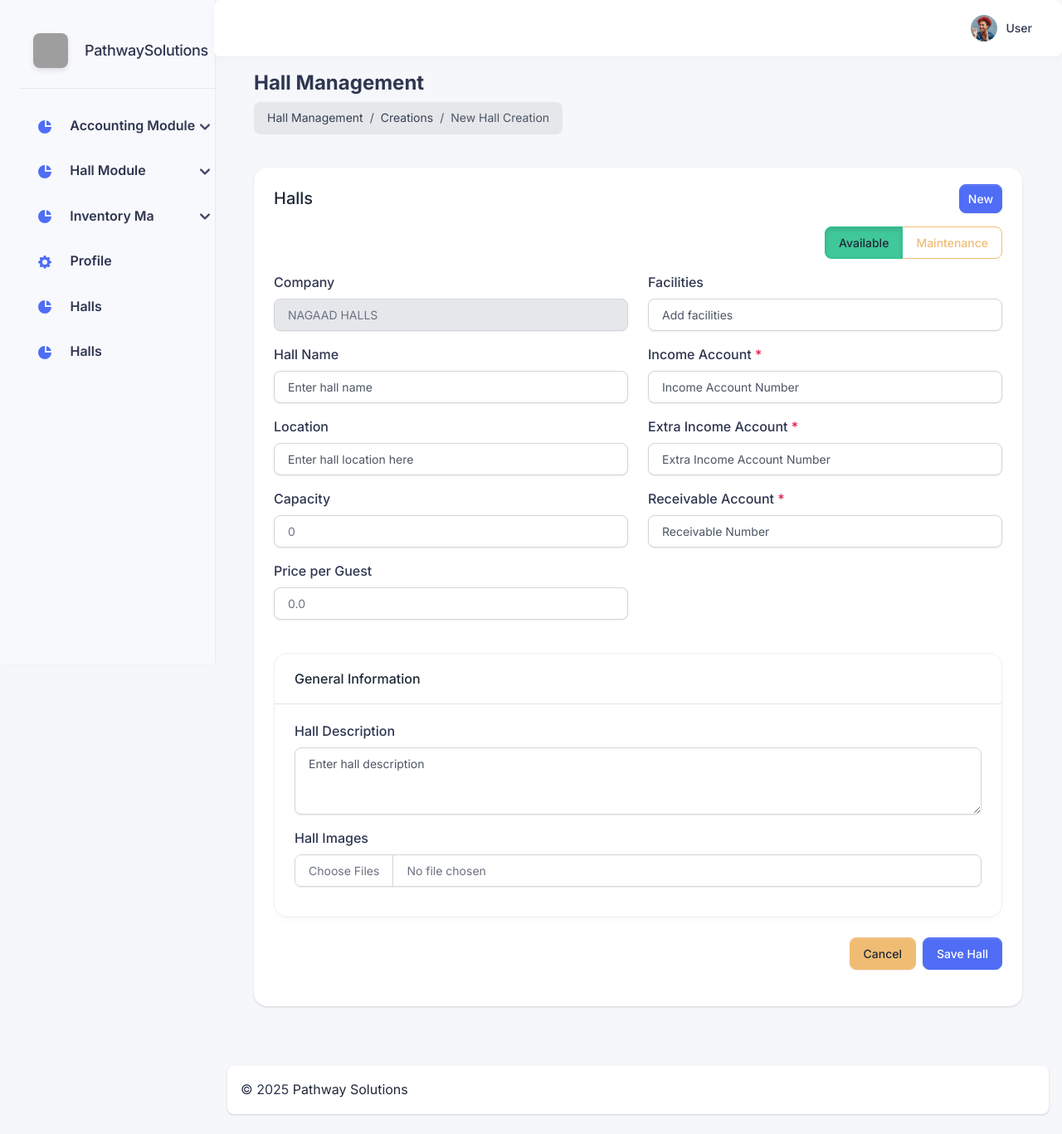
After one commit to engmdc/path, a Django app: page /hall/new-hall-creation/ in a window 1280 px wide. The commit adds this page. Shown: the whole page at 83% size. Run offline with Django 5.2, Linux system fonts and the light colour scheme; some libraries are stand-ins or nearby versions; grey boxes are pictures that could not be loaded.

Commit message:
prepared forms for hall module

```diff
--- /dev/null
+++ b/hall/apps.py
@@ -0,0 +1,6 @@
+from django.apps import AppConfig
+
+
+class HallConfig(AppConfig):
+    default_auto_field = 'django.db.models.BigAutoField'
+    name = 'hall'
--- /dev/null
+++ b/hall/forms.py
@@ -0,0 +1,41 @@
+from django import forms
+from .models import Hall, Facility, EventType
+
+class EventTypeForm(forms.ModelForm):
+    class Meta:
+        model = EventType
+        fields = ['name']
+        widgets = {
+            'name': forms.TextInput(attrs={'class': 'form-control', 'placeholder': 'Enter event type name'}),
+        }
+
+class FacilityForm(forms.ModelForm):
+    class Meta:
+        model = Facility
+        fields = ['name', 'description', 'additional_price']
+        widgets = {
+            'name': forms.TextInput(attrs={'class': 'form-control', 'placeholder': 'Enter facility name'}),
+            'description': forms.Textarea(attrs={'class': 'form-control', 'rows': '3', 'placeholder': 'Enter facility description'}),
+            'additional_price': forms.NumberInput(attrs={'class': 'form-control', 'placeholder': '0.00', 'step': '0.01'}),
+        }
+
+class HallForm(forms.ModelForm):
+    class Meta:
+        model = Hall
+        fields = [
+            'name', 'location', 'capacity', 'price_per_guest',
+            'facilities', 'income_account', 'extra_income_account',
+            'receivable_account', 'description', 'is_available'
+        ]
+        widgets = {
+            'name': forms.TextInput(attrs={'class': 'form-control', 'placeholder': 'Enter hall name'}),
+            'location': forms.TextInput(attrs={'class': 'form-control', 'placeholder': 'Enter hall location here'}),
+            'capacity': forms.NumberInput(attrs={'class': 'form-control', 'placeholder': '0'}),
+            'price_per_guest': forms.NumberInput(attrs={'class': 'form-control', 'placeholder': '0.00', 'step': '0.01'}),
+            'facilities': forms.TextInput(attrs={'class': 'form-control', 'placeholder': 'Add facilities'}),
+            'income_account': forms.TextInput(attrs={'class': 'form-control', 'placeholder': 'Income Account Number'}),
+            'extra_income_account': forms.TextInput(attrs={'class': 'form-control', 'placeholder': 'Extra Income Account Number'}),
+            'receivable_account': forms.TextInput(attrs={'class': 'form-control', 'placeholder': 'Receivable Number'}),
+            'description': forms.Textarea(attrs={'class': 'form-control', 'rows': '3', 'placeholder': 'Enter hall description'}),
+            'is_available': forms.HiddenInput(),
+        }
--- /dev/null
+++ b/hall/urls.py
@@ -0,0 +1,13 @@
+from django.urls import path
+from . import views
+
+app_name = 'hall'
+
+urlpatterns = [
+    path('new-hall-creation/', views.new_hall_creation, name='new_hall_creation'),
+    path('list/', views.hall_list, name='hall_list'),
+    path('facility-creation/', views.facility_creation, name='facility_creation'),
+    path('facility-list/', views.facility_list, name='facility_list'),
+    path('event-type-creation/', views.event_type_creation, name='event_type_creation'),
+    path('event-type-list/', views.event_type_list, name='event_type_list'),
+]
--- /dev/null
+++ b/hall/views.py
@@ -0,0 +1,78 @@
+from django.shortcuts import render, redirect
+from django.contrib import messages
+from .forms import HallForm, FacilityForm, EventTypeForm
+from .models import Hall, Facility, EventType
+
+def new_hall_creation(request):
+    if request.method == 'POST':
+        form = HallForm(request.POST)
+        if form.is_valid():
+            hall = form.save(commit=False)
+            hall.is_available = 'status' in request.POST and request.POST['status'] == 'available'
+            hall.save()
+            messages.success(request, 'Hall created successfully!')
+            return redirect('hall_list')
+        else:
+            messages.error(request, 'Please correct the errors below.')
+    else:
+        form = HallForm(initial={'is_available': True})
+
+    context = {
+        'form': form,
+    }
+    return render(request, 'hall/new_hall_creation.html', context)
+
+def facility_creation(request):
+    if request.method == 'POST':
+        form = FacilityForm(request.POST)
+        if form.is_valid():
+            form.save()
+            messages.success(request, 'Facility created successfully!')
+            return redirect('hall:facility_list')
+        else:
+            messages.error(request, 'Please correct the errors below.')
+    else:
+        form = FacilityForm()
+
+    context = {
+        'form': form,
+    }
+    return render(request, 'hall/facility_creation.html', context)
+
+def facility_list(request):
+    facilities = Facility.objects.all()
+    context = {
+        'facilities': facilities
+    }
+    return render(request, 'hall/facility_list.html', context)
+
+def event_type_creation(request):
+    if request.method == 'POST':
+        form = EventTypeForm(request.POST)
+        if form.is_valid():
+            form.save()
+            messages.success(request, 'Event type created successfully!')
+            return redirect('hall:event_type_list')
+        else:
+            messages.error(request, 'Please correct the errors below.')
+    else:
+        form = EventTypeForm()
+
+    context = {
+        'form': form,
+    }
+    return render(request, 'hall/event_type_creation.html', context)
+
+def event_type_list(request):
+    event_types = EventType.objects.all()
+    context = {
+        'event_types': event_types
+    }
+    return render(request, 'hall/event_type_list.html', context)
+
+def hall_list(request):
+    halls = Hall.objects.all()
+    context = {
+        'halls': halls
+    }
+    return render(request, 'hall/hall_list.html', context)
--- a/pathfrontend/settings.py
+++ b/pathfrontend/settings.py
@@ -38,6 +38,7 @@ INSTALLED_APPS = [
     'django.contrib.messages',
     'django.contrib.staticfiles',
     'dashboard',
+    'hall',
 ]
 
 MIDDLEWARE = [
--- a/pathfrontend/urls.py
+++ b/pathfrontend/urls.py
@@ -23,6 +23,7 @@ from django.views.generic import RedirectView
 urlpatterns = [
     path('admin/', admin.site.urls),
     path('', include('dashboard.urls')),
+    path('hall/', include('hall.urls', namespace='hall')),
     # Root URL is now handled by dashboard.urls
 ]
 
--- /dev/null
+++ b/templates/hall/new_hall_creation.html
@@ -0,0 +1,190 @@
+{% extends "layouts/base.html" %}
+{% load static %}
+
+{% block title %}New Hall Creation{% endblock %}
+
+{% block content %}
+<div class="content-container">
+    <div class="page-header d-flex justify-content-between align-items-center">
+        <div>
+            <h1 class="page-title">Hall Management</h1>
+            <nav aria-label="breadcrumb">
+                <ol class="breadcrumb">
+                    <li class="breadcrumb-item"><a href="#">Hall Management</a></li>
+                    <li class="breadcrumb-item"><a href="#">Creations</a></li>
+                    <li class="breadcrumb-item active" aria-current="page">New Hall Creation</li>
+                </ol>
+            </nav>
+        </div>
+    </div>
+
+    <div class="card border-0 shadow mb-4">
+        <div class="card-body">
+            <div class="d-flex justify-content-between align-items-center mb-3">
+                <h5 class="mb-0">Halls</h5>
+                <button class="btn btn-sm btn-primary">New</button>
+            </div>
+
+            <div class="row mb-4">
+                <div class="col-12">
+                    <!-- Status toggle buttons -->
+                    <div class="d-flex justify-content-end mb-3">
+                        <div class="btn-group" role="group" aria-label="Hall Status">
+                            <button type="button" class="btn btn-success active">Available</button>
+                            <button type="button" class="btn btn-outline-secondary">Maintenance</button>
+                        </div>
+                    </div>
+
+                    <!-- Hall Creation Form -->
+                    <form method="post" action="{% url 'hall:new_hall_creation' %}" enctype="multipart/form-data">
+                        {% csrf_token %}
+                        <input type="hidden" name="status" id="status" value="available">
+                        <div class="row mb-4">
+                            <div class="col-md-6">
+                                <div class="form-group mb-3">
+                                    <label for="company" class="form-label">Company</label>
+                                    <input type="text" class="form-control" id="company" value="NAGAAD HALLS" readonly>
+                                </div>
+
+                                <div class="form-group mb-3">
+                                    <label for="id_name" class="form-label">Hall Name</label>
+                                    {{ form.name }}
+                                    {% if form.name.errors %}
+                                        <div class="text-danger small">{{ form.name.errors }}</div>
+                                    {% endif %}
+                                </div>
+
+                                <div class="form-group mb-3">
+                                    <label for="id_location" class="form-label">Location</label>
+                                    {{ form.location }}
+                                    {% if form.location.errors %}
+                                        <div class="text-danger small">{{ form.location.errors }}</div>
+                                    {% endif %}
+                                </div>
+
+                                <div class="form-group mb-3">
+                                    <label for="id_capacity" class="form-label">Capacity</label>
+                                    {{ form.capacity }}
+                                    {% if form.capacity.errors %}
+                                        <div class="text-danger small">{{ form.capacity.errors }}</div>
+                                    {% endif %}
+                                </div>
+
+                                <div class="form-group mb-3">
+                                    <label for="id_price_per_guest" class="form-label">Price per Guest</label>
+                                    {{ form.price_per_guest }}
+                                    {% if form.price_per_guest.errors %}
+                                        <div class="text-danger small">{{ form.price_per_guest.errors }}</div>
+                                    {% endif %}
+                                </div>
+                            </div>
+
+                            <div class="col-md-6">
+                                <div class="form-group mb-3">
+                                    <label for="id_facilities" class="form-label">Facilities</label>
+                                    {{ form.facilities }}
+                                    {% if form.facilities.errors %}
+                                        <div class="text-danger small">{{ form.facilities.errors }}</div>
+                                    {% endif %}
+                                </div>
+
+                                <div class="form-group mb-3">
+                                    <label for="id_income_account" class="form-label">Income Account <span class="text-danger">*</span></label>
+                                    {{ form.income_account }}
+                                    {% if form.income_account.errors %}
+                                        <div class="text-danger small">{{ form.income_account.errors }}</div>
+                                    {% endif %}
+                                </div>
+
+                                <div class="form-group mb-3">
+                                    <label for="id_extra_income_account" class="form-label">Extra Income Account <span class="text-danger">*</span></label>
+                                    {{ form.extra_income_account }}
+                                    {% if form.extra_income_account.errors %}
+                                        <div class="text-danger small">{{ form.extra_income_account.errors }}</div>
+                                    {% endif %}
+                                </div>
+
+                                <div class="form-group mb-3">
+                                    <label for="id_receivable_account" class="form-label">Receivable Account <span class="text-danger">*</span></label>
+                                    {{ form.receivable_account }}
+                                    {% if form.receivable_account.errors %}
+                                        <div class="text-danger small">{{ form.receivable_account.errors }}</div>
+                                    {% endif %}
+                                </div>
+                                {{ form.is_available }}
+                            </div>
+                        </div>
+
+                        <div class="row">
+                            <div class="col-12">
+                                <div class="card mb-4">
+                                    <div class="card-header">
+                                        <h6 class="mb-0">General Information</h6>
+                                    </div>
+                                    <div class="card-body">
+                                        <div class="form-group mb-3">
+                                            <label for="id_description" class="form-label">Hall Description</label>
+                                            {{ form.description }}
+                                            {% if form.description.errors %}
+                                                <div class="text-danger small">{{ form.description.errors }}</div>
+                                            {% endif %}
+                                        </div>
+
+                                        <div class="form-group mb-3">
+                                            <label for="hallImage" class="form-label">Hall Images</label>
+                                            <input type="file" class="form-control" id="hallImage" name="hall_images" multiple>
+                                        </div>
+                                    </div>
+                                </div>
+                            </div>
+                        </div>
+
+                        <div class="d-flex justify-content-end">
+                            <button type="button" class="btn btn-secondary me-2">Cancel</button>
+                            <button type="submit" class="btn btn-primary">Save Hall</button>
+                        </div>
+                    </form>
+                </div>
+            </div>
+        </div>
+    </div>
+</div>
+{% endblock content %}
+
+{% block javascripts %}
+<script>
+    document.addEventListener('DOMContentLoaded', function() {
+        // Toggle between Available and Maintenance status
+        const statusButtons = document.querySelectorAll('.btn-group[role="group"] button');
+        const statusInput = document.getElementById('status');
+
+        statusButtons.forEach(button => {
+            button.addEventListener('click', function() {
+                statusButtons.forEach(btn => {
+                    btn.classList.remove('active');
+                    btn.classList.remove('btn-success');
+                    btn.classList.remove('btn-secondary');
+                    btn.classList.add('btn-outline-secondary');
+                });
+
+                this.classList.add('active');
+                this.classList.remove('btn-outline-secondary');
+
+                if (this.textContent.trim() === 'Available') {
+                    this.classList.add('btn-success');
+                    statusInput.value = 'available';
+                } else {
+                    this.classList.add('btn-secondary');
+                    statusInput.value = 'maintenance';
+                }
+            });
+        });
+
+        // Handle cancel button
+        document.querySelector('button.btn-secondary').addEventListener('click', function(e) {
+            e.preventDefault();
+            window.history.back();
+        });
+    });
+</script>
+{% endblock javascripts %}
--- a/templates/includes/sidebar.html
+++ b/templates/includes/sidebar.html
@@ -100,29 +100,68 @@
           <ul class="flex-column nav ps-3 mt-2">
             <li class="nav-item">
               <a class="nav-link" href="#">
-                <span class="sidebar-text">Chart Of Account</span>
+                <span class="sidebar-text">Hall Dashboard </span>
               </a>
             </li>
             <li class="nav-item">
-              <a class="nav-link" href="#">
-                <span class="sidebar-text">360 All Transactions</span>
+              <a href="#" class="nav-link collapsed d-flex justify-content-between align-items-center" data-bs-toggle="collapse" data-bs-target="#submenu-hall-creations" aria-expanded="false">
+                <span class="sidebar-text">Creations</span>
+                <span class="chevron-icon ms-auto">
+                  <svg class="icon icon-sm" fill="currentColor" viewBox="0 0 20 20" xmlns="http://www.w3.org/2000/svg">
+                    <path fill-rule="evenodd" d="M5.293 7.293a1 1 0 011.414 0L10 10.586l3.293-3.293a1 1 0 111.414 1.414l-4 4a1 1 0 01-1.414 0l-4-4a1 1 0 010-1.414z" clip-rule="evenodd"></path>
+                  </svg>
+                </span>
               </a>
+              <div class="multi-level collapse" id="submenu-hall-creations" aria-expanded="false">
+                <ul class="flex-column nav ps-3 mt-2">
+                  <li class="nav-item">
+                    <a class="nav-link" href="{% url 'hall:new_hall_creation' %}">
+                      <span class="sidebar-text">New Hall Creation</span>
+                    </a>
+                  </li>
+                  <li class="nav-item">
+                    <a class="nav-link" href="{% url 'hall:facility_creation' %}">
+                      <span class="sidebar-text">Creation of Facilities</span>
+                    </a>
+                  </li>
+                  <li class="nav-item">
+                    <a class="nav-link" href="{% url 'hall:event_type_creation' %}">
+                      <span class="sidebar-text">Hall Event Type Creation</span>
+                    </a>
+                  </li>
+                </ul>
+              </div>
+            </li>
+            <li class="nav-item">
+              <a href="#" class="nav-link collapsed d-flex justify-content-between align-items-center" data-bs-toggle="collapse" data-bs-target="#submenu-hall-schedule" aria-expanded="false">
+                <span class="sidebar-text">Schedule Management</span>
+                <span class="chevron-icon ms-auto">
+                  <svg class="icon icon-sm" fill="currentColor" viewBox="0 0 20 20" xmlns="http://www.w3.org/2000/svg">
+                    <path fill-rule="evenodd" d="M5.293 7.293a1 1 0 011.414 0L10 10.586l3.293-3.293a1 1 0 111.414 1.414l-4 4a1 1 0 01-1.414 0l-4-4a1 1 0 010-1.414z" clip-rule="evenodd"></path>
+                  </svg>
+                </span>
+              </a>
+              <div class="multi-level collapse" id="submenu-hall-schedule" aria-expanded="false">
+                <ul class="flex-column nav ps-3 mt-2">
+                  <li class="nav-item">
+                    <a class="nav-link" href="#">
+                      <span class="sidebar-text">Hall Bookings</span>
+                    </a>
+                  </li>
+                  <li class="nav-item">
+                    <a class="nav-link" href="#">
+                      <span class="sidebar-text">Schedules</span>
+                    </a>
+                  </li>
+                </ul>
+              </div>
             </li>
             <li class="nav-item">
               <a class="nav-link" href="#">
-                <span class="sidebar-text">Transaction Source</span>
+                <span class="sidebar-text">Hall Reports</span>
               </a>
             </li>
-            <li class="nav-item">
-              <a class="nav-link" href="#">
-                <span class="sidebar-text">Payment Methods</span>
-              </a>
-            </li>
-            <li class="nav-item">
-              <a class="nav-link" href="#">
-                <span class="sidebar-text">Currency Exchange</span>
-              </a>
-            </li>
+
           </ul>
         </div>
       </li>
```
Also changed, not shown: hall/models.py (added, +44 -0 lines), templates/hall/event_type_creation.html (added, +75 -0 lines), templates/hall/event_type_list.html (added, +62 -0 lines), templates/hall/facility_creation.html (added, +85 -0 lines), templates/hall/facility_list.html (added, +64 -0 lines), db.sqlite3, hall/__init__.py (added), hall/migrations/0001_initial.py (added), hall/migrations/0002_eventtype_facility.py (added), hall/migrations/__init__.py (added).
